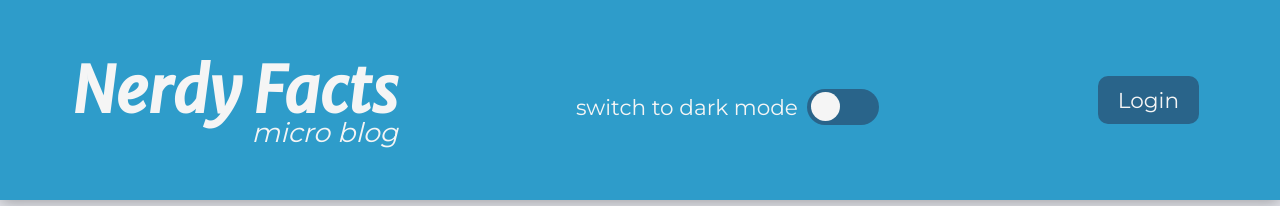
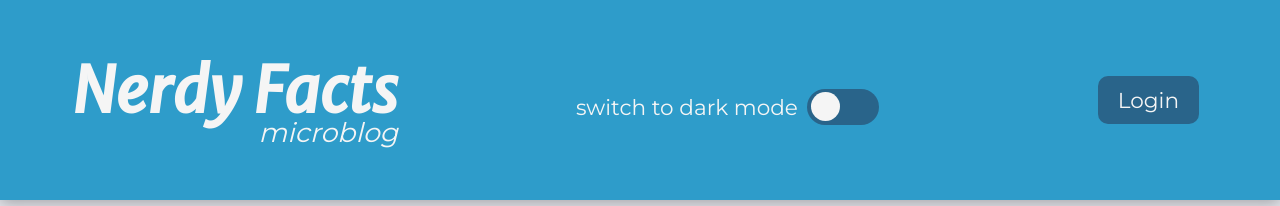
Before and after one commit to Heini-Maria/blog-app, a React app in the folder client/: page /login in a window 1280 px wide. Shown: the top 206 px of the page. Built offline with nearby package versions, Linux system fonts and the light colour scheme; no server answers; the HTML template or start-up script is replaced by a standard one.

Commit message:
fixed typo

```diff
--- a/client/src/Components/Header.js
+++ b/client/src/Components/Header.js
@@ -20,7 +20,7 @@ const Header = ({ toggleTheme, theme, authState, setAuthState }) => {
     <header className="header">
       <NavLink className="logo" to="/">
         <h1>Nerdy Facts</h1>
-        <span>micro blog</span>
+        <span>microblog</span>
       </NavLink>
       <div className="header-actions">
         <div className="switch-container">
```
